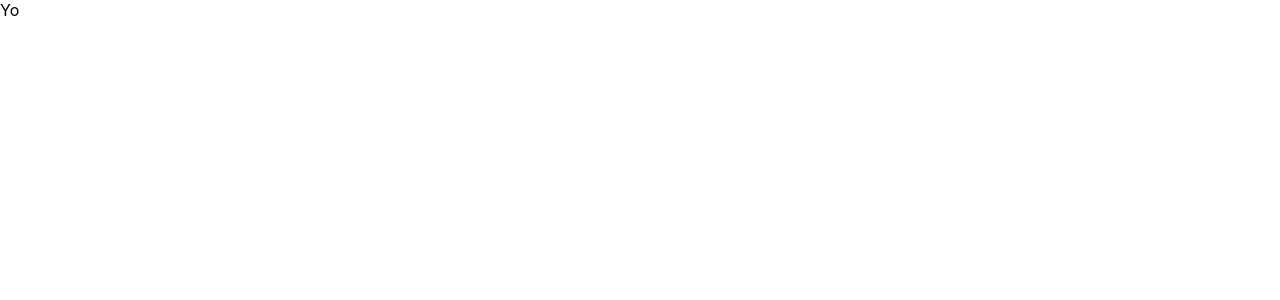
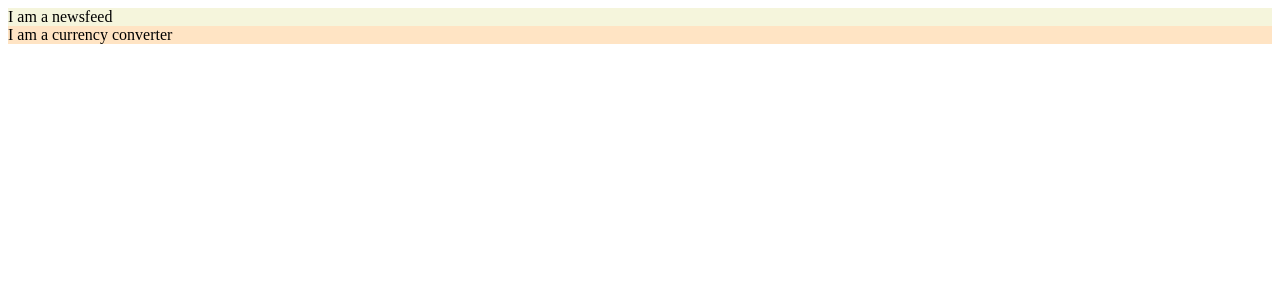
Before and after one commit to njosling/crypto-exchange, a React (Create React App) app: page / in a window 1280 px wide. Shown: the top 300 px of the page. Built offline with nearby package versions, Linux system fonts and the light colour scheme.

Commit message:
Created Newsfeed and Currency converter components

```diff
--- a/src/App.js
+++ b/src/App.js
@@ -1,7 +1,13 @@
+import Newsfeed from './components/Newsfeed';
+import CurrenyConverter from './components/CurrencyConverter';
+
 function App() {
   return (
-   <div className="App">Yo</div>
-  );
+   <div>
+    <Newsfeed />
+    <CurrenyConverter />
+   </div>
+  )
 }
 
-export default App;
+export default App
--- /dev/null
+++ b/src/components/CurrencyConverter.js
@@ -0,0 +1,9 @@
+function CurrenyConverter() {
+    return (
+     <div className = "currency-converter">
+      I am a currency converter
+     </div>
+    )
+  }
+
+  export default CurrenyConverter
--- /dev/null
+++ b/src/components/Newsfeed.js
@@ -0,0 +1,9 @@
+function Newsfeed() {
+    return (
+     <div className = "news-feed">
+        I am a newsfeed
+     </div>
+    )
+  }
+
+  export default Newsfeed
--- a/src/index.css
+++ b/src/index.css
@@ -1,13 +1,7 @@
-body {
-  margin: 0;
-  font-family: -apple-system, BlinkMacSystemFont, 'Segoe UI', 'Roboto', 'Oxygen',
-    'Ubuntu', 'Cantarell', 'Fira Sans', 'Droid Sans', 'Helvetica Neue',
-    sans-serif;
-  -webkit-font-smoothing: antialiased;
-  -moz-osx-font-smoothing: grayscale;
+.news-feed{
+    background-color: beige
 }
 
-code {
-  font-family: source-code-pro, Menlo, Monaco, Consolas, 'Courier New',
-    monospace;
+.currency-converter{
+    background-color: bisque;
 }
--- a/src/index.js
+++ b/src/index.js
@@ -9,4 +9,4 @@ root.render(
   <React.StrictMode>
     <App />
   </React.StrictMode>
-);
+)
```
